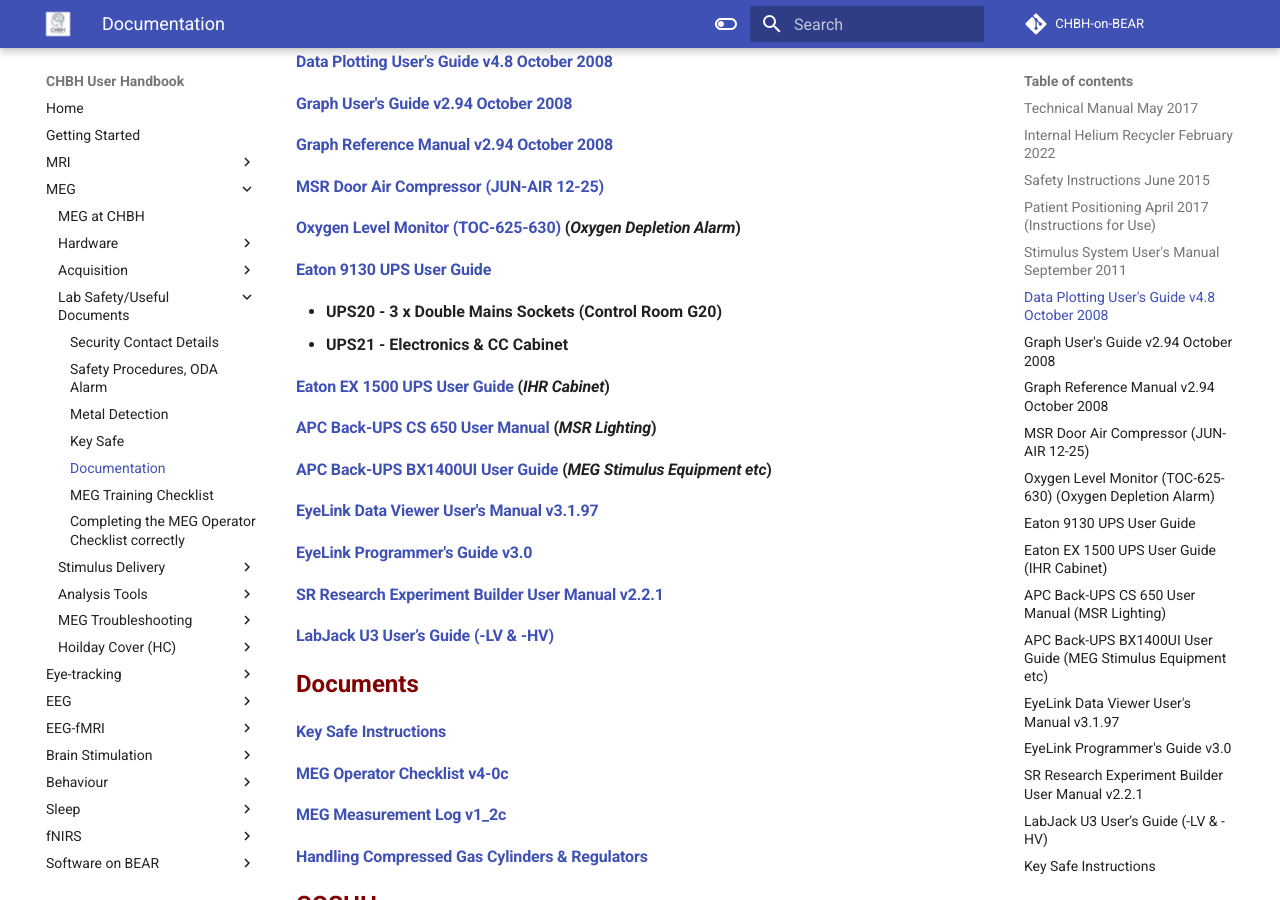
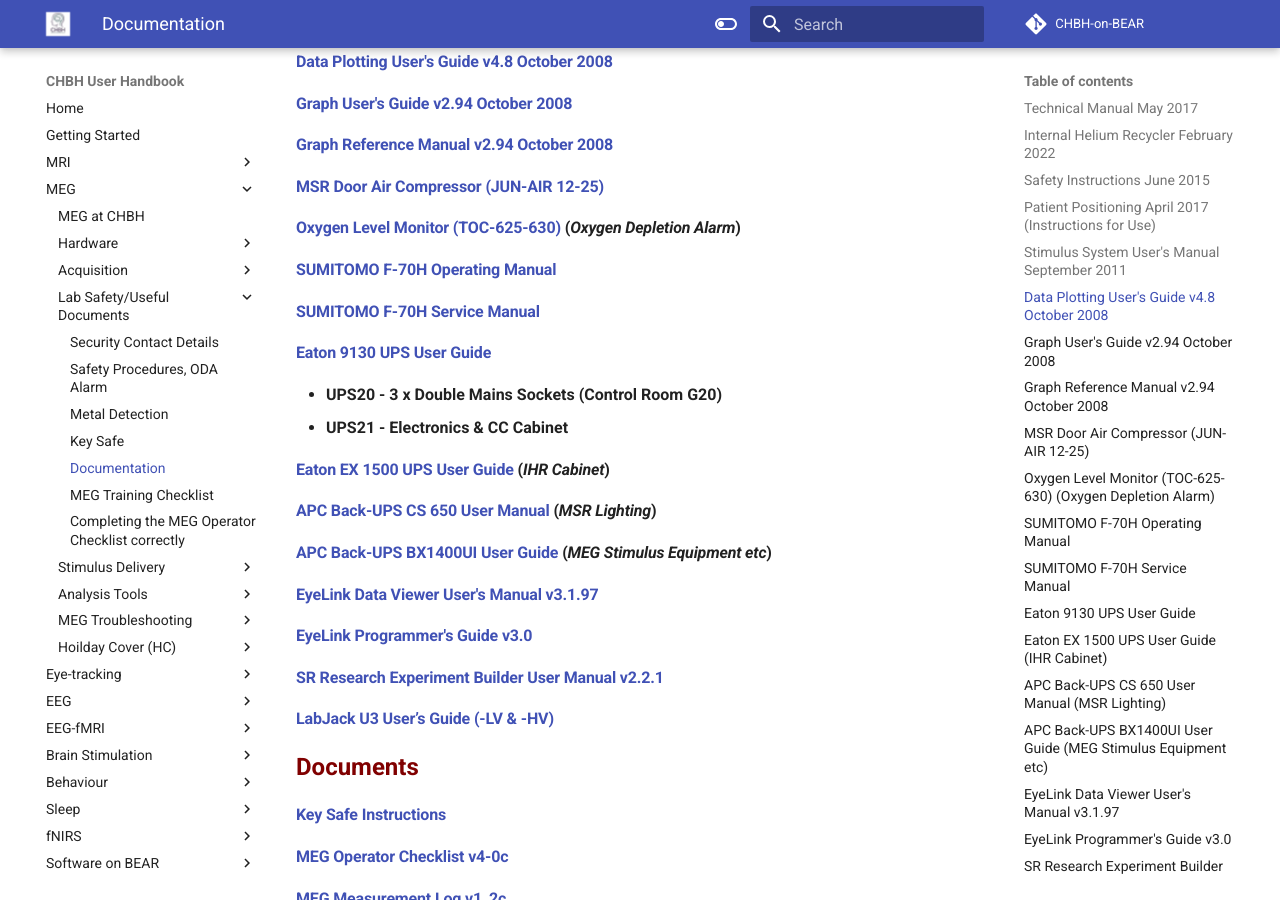
Before and after one commit to chbh-opensource/chbh-on-bear, an MkDocs documentation site: the page built from docs/meg/labsafety/documentation.md, in a window 1280 px wide and 900 px high, scrolled down 393 px. Built offline with MkDocs 1.6.1 and Material for MkDocs 9.7.7, drawn with Linux system fonts in a browser that asks for light colours; comment, search, counter and statistics services are not loaded.

Commit message:
Continuing MEG HC IHR problems/solutions

```diff
--- a/docs/meg/labsafety/documentation.md
+++ b/docs/meg/labsafety/documentation.md
@@ -21,6 +21,10 @@
 #### **[MSR Door Air Compressor (JUN-AIR 12-25)](https://canvas.bham.ac.uk/courses/81128/files/folder/MEG?preview=22079913)**
 
 #### **[Oxygen Level Monitor (TOC-625-630)](https://canvas.bham.ac.uk/courses/81128/files/folder/MEG?preview=21926106)** (*Oxygen Depletion Alarm*)
+
+#### **[SUMITOMO F-70H Operating Manual](https://canvas.bham.ac.uk/courses/81128/files/folder/MEG?preview=22628769)**
+
+#### **[SUMITOMO F-70H Service Manual](https://canvas.bham.ac.uk/courses/81128/files/folder/MEG?preview=22628778)**
 
 #### **[Eaton 9130 UPS User Guide](https://canvas.bham.ac.uk/courses/81128/files/folder/MEG?preview=22079920)**
 
```
Also changed, not shown: docs/meg/hardware/megstim.md (+1 -1 lines), docs/meg/index.md (+2 -0 lines), docs/meg/troubleshooting/ihr_plot_usage.md (+2 -0 lines), 1 other file.
